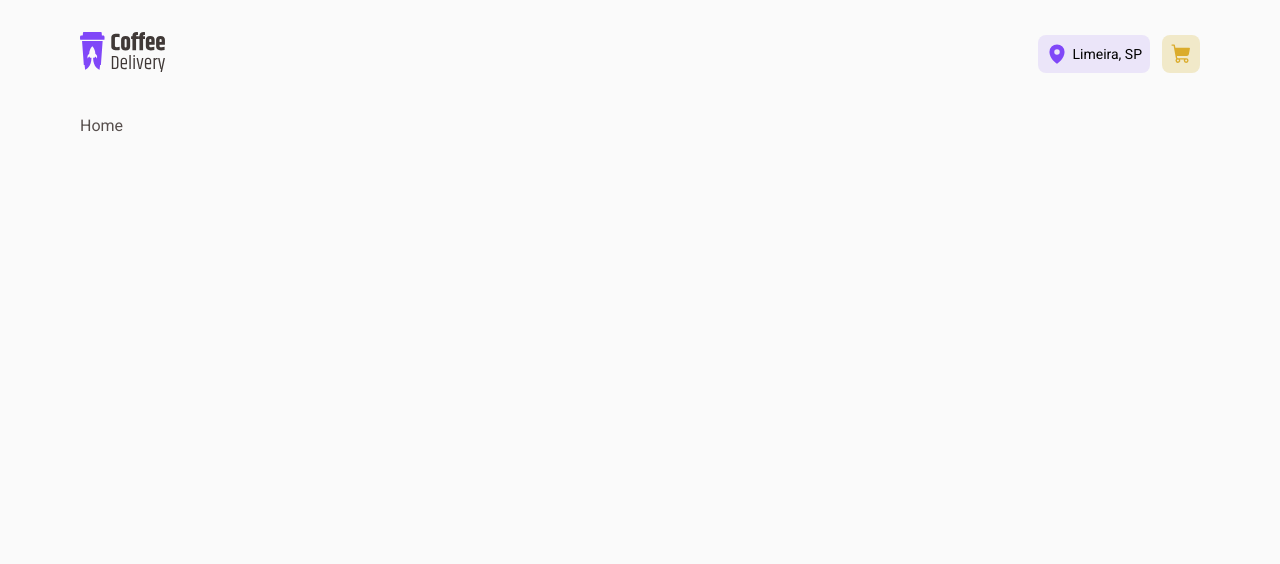
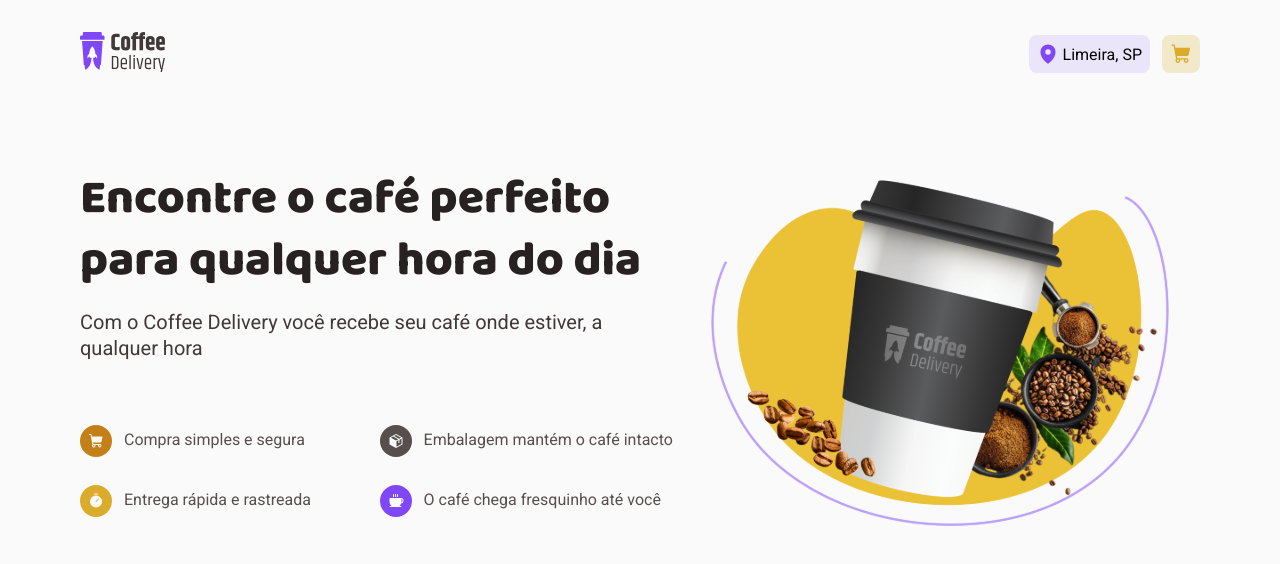
Before and after one commit to DuhBorba/coffee-delivery, a React (Vite) app: page / in a window 1280 px wide. Shown: the top 564 px of the page. Built offline with nearby package versions, Linux system fonts and the light colour scheme.

Commit message:
Create Typography and Main Container

```diff
--- /dev/null
+++ b/src/components/Typography.ts
@@ -0,0 +1,29 @@
+import styled from 'styled-components'
+
+interface TextTitleProps {
+  size?: 'xl' | 'l' | 'm' | 's' | 'xs'
+  color?: 'title' | 'subtitle' | 'text'
+  weight?: string | number
+}
+
+interface TextRegularProps {
+  size?: 'l' | 'm' | 's' | 'xs'
+  color?: 'text' | 'subtitle' | 'label'
+  weight?: string | number
+}
+
+export const TextTitle = styled.h2<TextTitleProps>`
+  color: ${(props) => props.theme.colors[`base-${props.color ?? 'title'}`]};
+  font-size: ${(props) => props.theme.text[`title-${props.size ?? 'm'}`]};
+  font-weight: ${(props) => props.weight ?? 800};
+  font-family: ${(props) => props.theme.fonts.title};
+  line-height: 1.3;
+`
+
+export const TextRegular = styled.p<TextRegularProps>`
+  color: ${(props) => props.theme.colors[`base-${props.color ?? 'text'}`]};
+  font-size: ${(props) => props.theme.text[`regular-${props.size ?? 'm'}`]};
+  font-weight: ${(props) => props.weight ?? 400};
+  font-family: ${(props) => props.theme.fonts.regular};
+  line-height: 1.3;
+`
--- a/src/pages/Home/index.tsx
+++ b/src/pages/Home/index.tsx
@@ -1,3 +1,55 @@
+import { Coffee, Package, ShoppingCart, Timer } from '@phosphor-icons/react'
+import CoffeeDeliveryHome from '../../assets/images/coffee-delivery-home.svg'
+import {
+  BoxImage,
+  BoxText,
+  HomeContainer,
+  IconsContainer,
+  Topics,
+} from './styles'
+import { TextRegular } from '../../components/Typography'
+
 export const Home = () => {
-  return <div>Home</div>
+  return (
+    <>
+      <HomeContainer>
+        <BoxText>
+          <h1>Encontre o café perfeito para qualquer hora do dia</h1>
+          <TextRegular size="l" color="subtitle">
+            Com o Coffee Delivery você recebe seu café onde estiver, a qualquer
+            hora
+          </TextRegular>
+          <Topics>
+            <div>
+              <IconsContainer variant="yellow-dark">
+                <ShoppingCart size={16} weight="fill" />
+              </IconsContainer>
+              <TextRegular>Compra simples e segura</TextRegular>
+            </div>
+            <div>
+              <IconsContainer variant="gray">
+                <Package size={16} weight="fill" />
+              </IconsContainer>
+              <TextRegular>Embalagem mantém o café intacto</TextRegular>
+            </div>
+            <div>
+              <IconsContainer variant="yellow">
+                <Timer size={16} weight="fill" />
+              </IconsContainer>
+              <TextRegular>Entrega rápida e rastreada</TextRegular>
+            </div>
+            <div>
+              <IconsContainer variant="purple">
+                <Coffee size={16} weight="fill" />
+              </IconsContainer>
+              <TextRegular>O café chega fresquinho até você</TextRegular>
+            </div>
+          </Topics>
+        </BoxText>
+        <BoxImage>
+          <img src={CoffeeDeliveryHome} alt="" />
+        </BoxImage>
+      </HomeContainer>
+    </>
+  )
 }
--- a/src/pages/Home/styles.ts
+++ b/src/pages/Home/styles.ts
@@ -0,0 +1,70 @@
+import styled from 'styled-components'
+
+export const HomeContainer = styled.main`
+  display: flex;
+  justify-content: center;
+  align-items: center;
+  margin: 5.75rem 0;
+
+  h1 {
+    font-family: ${(props) => props.theme.fonts.title};
+    font-size: ${(props) => props.theme.text['title-xl']};
+    color: ${(props) => props.theme.colors['base-title']};
+    font-weight: 800;
+    line-height: 130%;
+    margin-bottom: 1rem;
+  }
+`
+
+export const BoxText = styled.div`
+  /* flex-grow: 1.15;
+  flex-shrink: 0;
+  flex-basis: 0; */
+  flex: 1.15 0 0;
+`
+export const BoxImage = styled.div`
+  /* flex-grow: 1;
+  flex-shrink: 0;
+  flex-basis: 0; */
+  flex: 1 0 0;
+  text-align: center;
+`
+
+export const Topics = styled.div`
+  display: flex;
+  align-items: center;
+  flex-wrap: wrap;
+  margin-top: 4rem;
+
+  div {
+    display: flex;
+    align-items: center;
+    width: 50%;
+    margin-bottom: 1.75rem;
+  }
+
+  svg {
+    color: ${(props) => props.theme.colors.background};
+  }
+`
+
+interface IconProps {
+  variant: 'yellow' | 'yellow-dark' | 'gray' | 'purple'
+}
+
+const COLORS_ICON = {
+  'yellow-dark': 'yellow-dark',
+  yellow: 'yellow',
+  gray: 'base-text',
+  purple: 'purple',
+} as const
+
+export const IconsContainer = styled.span<IconProps>`
+  display: inline-flex;
+  justify-content: center;
+  align-items: center;
+  padding: 0.5rem;
+  border-radius: 50%;
+  margin-right: 0.75rem;
+  background: ${(props) => props.theme.colors[COLORS_ICON[props.variant]]};
+`
--- a/src/styles/themes/default.ts
+++ b/src/styles/themes/default.ts
@@ -23,12 +23,10 @@
     'title-m': '1.5rem',
     'title-s': '1.2rem',
     'title-xs': '1.125rem',
-    'text-regular-l': '1.25rem',
-    'text-bold-l': '1.25rem',
-    'text-regular-m': '1rem',
-    'text-bold-m': '1rem',
-    'text-regular-s': '0.875rem',
-    'text-bold-s': '0.75rem',
+    'regular-l': '1.25rem',
+    'regular-m': '1rem',
+    'regular-s': '0.875rem',
+    'regular-xs': '0.75rem',
     'components-tag': '0.625rem',
     'components-button-g': '0.875rem',
     'components-button-s': '0.75rem',
```
